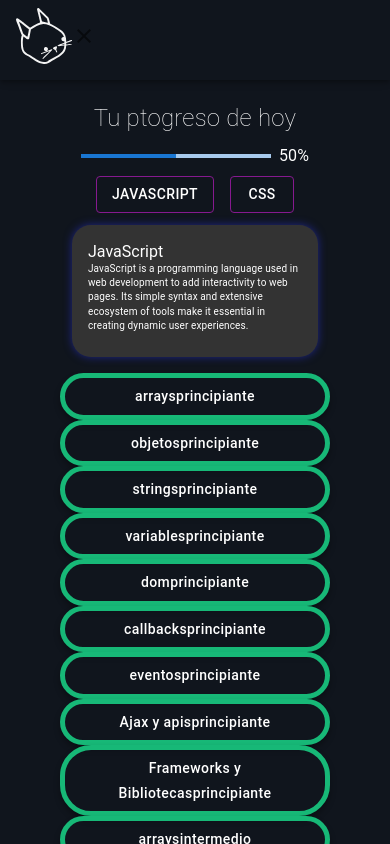
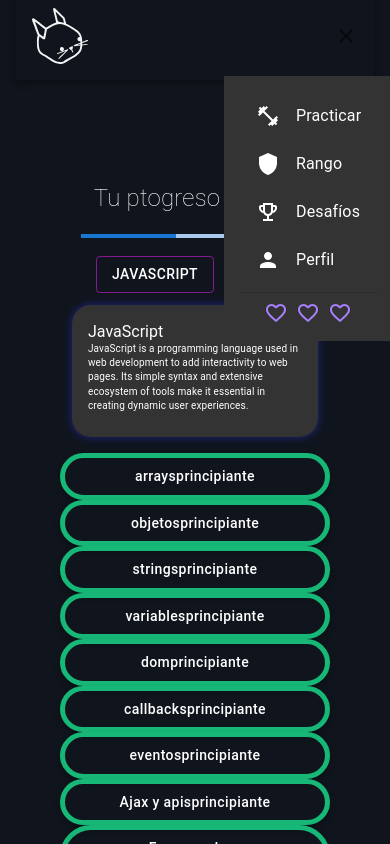
Before and after one commit to No-Country/s13-02-m-node-react, a Next.js app in the folder frontend/: page / in a window 390 px wide. Both pictures are taken after a click on the button 362 px from the left and 36 px from the top of the page. Shown: the top 844 px of the page. Built offline with nearby package versions, Linux system fonts and the light colour scheme.

Commit message:
barra mobile funcionando

```diff
--- /dev/null
+++ b/frontend/src/components/mobileMenu/MobileMenu.jsx
@@ -0,0 +1,62 @@
+import React, { useState } from 'react';
+import MenuIcon from '@mui/icons-material/Menu';
+import IconButton from '@mui/material/IconButton';
+import Menu from '@mui/material/Menu';
+import MenuItem from '@mui/material/MenuItem';
+import FitnessCenterIcon from '@mui/icons-material/FitnessCenter';
+import ShieldIcon from '@mui/icons-material/Shield';
+import EmojiEventsOutlinedIcon from '@mui/icons-material/EmojiEventsOutlined';
+import PersonIcon from '@mui/icons-material/Person';
+
+
+import HeartCounter from '../lives-counter/HeartCounter';
+import { Divider } from '@mui/material';
+import Link from 'next/link';
+
+export default function MobileMenu() {
+    const [anchorEl, setAnchorEl] = useState(null);
+
+    const handleClick = (event) => {
+        setAnchorEl(event.currentTarget);
+    };
+
+    const handleClose = () => {
+        setAnchorEl(null);
+    };
+
+    return (
+        <div className="absolute z-50 top-10 left-48 bg-[#333333] p-4" >
+            <div className='mx-auto'>
+                <MenuItem className='flex gap-4' >
+                    <FitnessCenterIcon />
+                    <Link href={'/'}>
+                        Practicar
+                    </Link>
+                </MenuItem>
+                <MenuItem className='gap-4'>
+                    <ShieldIcon />
+                    <Link href={'/rango'}>
+                        Rango
+                    </Link>
+                </MenuItem>
+                <MenuItem className='gap-4'>
+                    <EmojiEventsOutlinedIcon />
+                    <Link href={'/challenges'}>
+                         Desafíos
+                    </Link>
+                </MenuItem>
+                <MenuItem className='gap-4'>
+                    <PersonIcon />
+                    <Link href={'/perfil'}>
+                        Perfil
+                    </Link>
+
+                </MenuItem>
+                <Divider />
+                <div className='ml-6'>
+                    <HeartCounter  />
+                </div>
+            </div>
+        </div>
+    );
+}
--- a/frontend/src/components/navBar/NavBar.jsx
+++ b/frontend/src/components/navBar/NavBar.jsx
@@ -6,6 +6,7 @@ import MenuIcon from '@mui/icons-material/Menu'
 import CloseIcon from '@mui/icons-material/Close'
 import Logo from '../logo/Logo'
 import Pet from '../pet/Pet'
+import MobileMenu from '../mobileMenu/MobileMenu'
 
 function NavBar() {
   const [isMobileMenuOpen, setIsMobileMenuOpen] = useState(false)
@@ -25,12 +26,11 @@ function NavBar() {
 
   const toggleMobileMenu = () => {
     setIsMobileMenuOpen(!isMobileMenuOpen)
+    // console.log("menu abierto");
   }
 
   return (
-
-    <AppBar position='fixed' className='flex bg-[#10151D]'>
-
+    <AppBar position='static' className='flex bg-[#10151D]'>
       <Container maxWidth='xl' className='bg-[#10151D] h-20'>
         <Toolbar
           disableGutters
@@ -43,7 +43,7 @@ function NavBar() {
               <Logo size='text-2xl w-10 h-12 p-2' space='space-x-2' />
             )}
           </div>
-          {/* Botón de menú móvil (reemplaza al Avatar en dispositivos móviles) */}
+          {/* Botón de menú móvil (reemplaza al Avatar) */}
           {isMobileView ? (
             <IconButton
               sx={{ p: 0 }}
@@ -66,8 +66,8 @@ function NavBar() {
           )}
           {/* Contenido del menú móvil */}
           {isMobileMenuOpen && (
-            <div className='sm:hidden w-full bg-[#10151D] py-4'>
-              {/* Aquí coloca los elementos del menú móvil */}
+            <div className='absolute z-50'>
+              <MobileMenu className="absolute z-50" />
             </div>
           )}
         </Toolbar>
@@ -76,5 +76,4 @@ function NavBar() {
   )
 }
 
-
 export default NavBar
```
